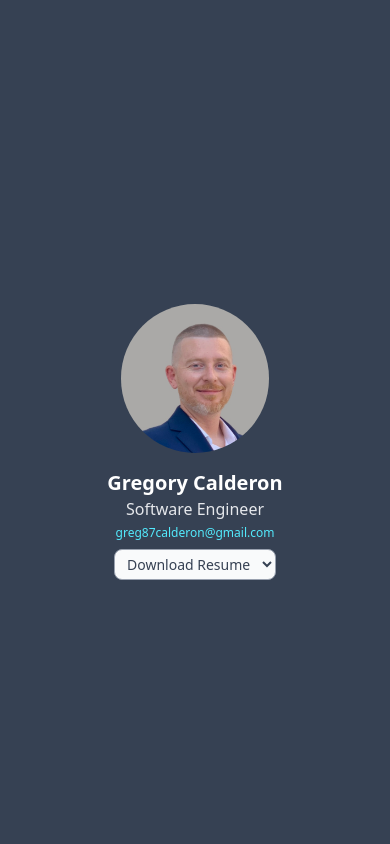
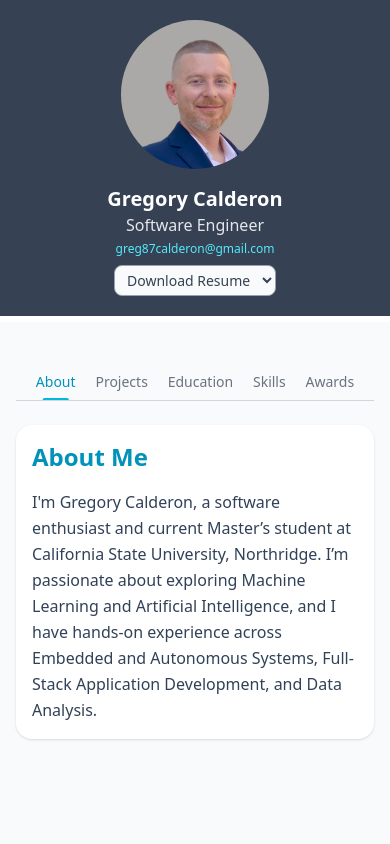
Before and after one commit to greg-of-Earth/greg-of-Earth_portfolio, a Next.js app: page / in a window 390 px wide. Shown: the top 844 px of the page. Built offline with nearby package versions, Linux system fonts and the light colour scheme.

Commit message:
justify-center image

```diff
--- a/src/components/Sidebar.tsx
+++ b/src/components/Sidebar.tsx
@@ -12,7 +12,7 @@
 const Sidebar: React.FC<SidebarProps> = ({ className }) => {
   return (
     <aside className={`flex-shrink-0  flex items-center md:min-h-screen w-full md:w-1/3 bg-gray-700 sm:border-b-6 md:border-b-0 md:border-r-6 border-cyan-400 flex items-center justify-center relative ${className || ""}`}>
-        <div className="flex flex-col items-center justify-center text-center min-h-screen my-5">
+        <div className="flex flex-col items-center md:justify-center text-center md:min-h-screen my-5">
             <Image
                 src="/profile.jpg"
                 alt="Profile"
```
